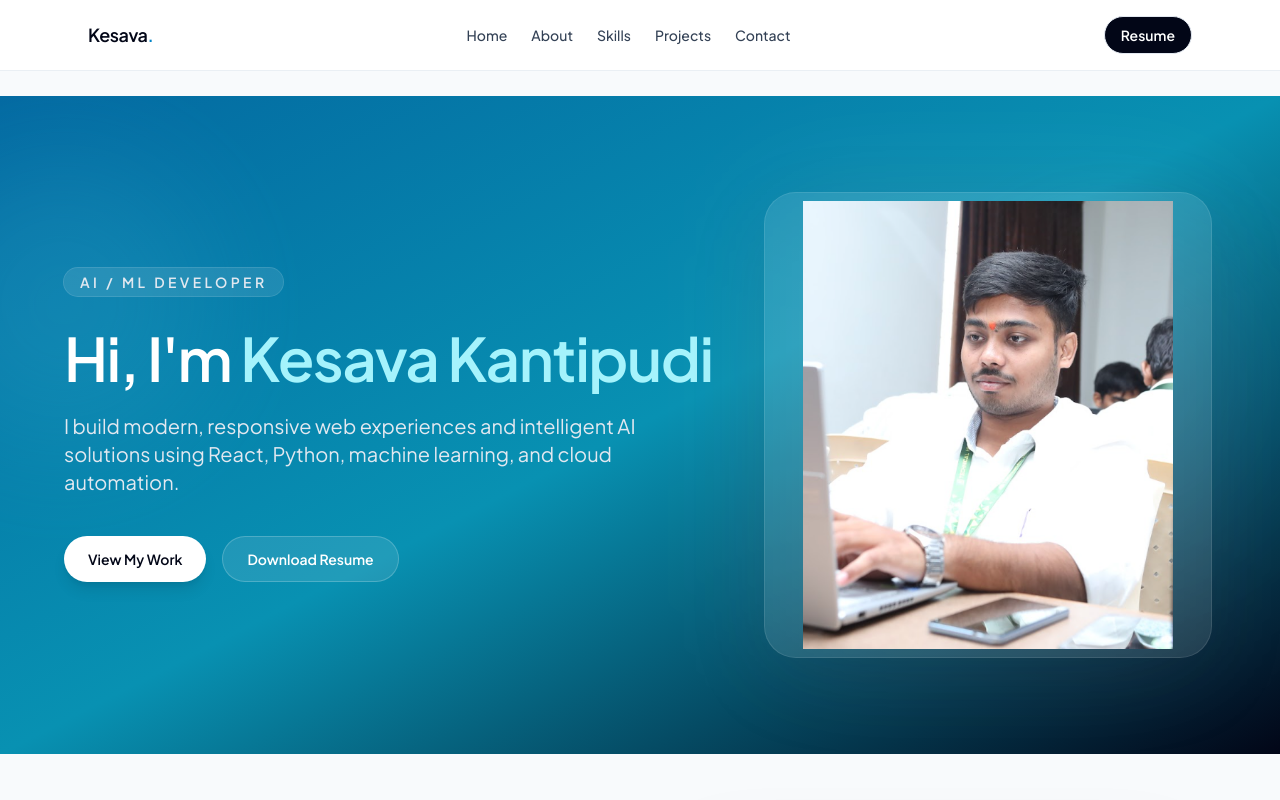
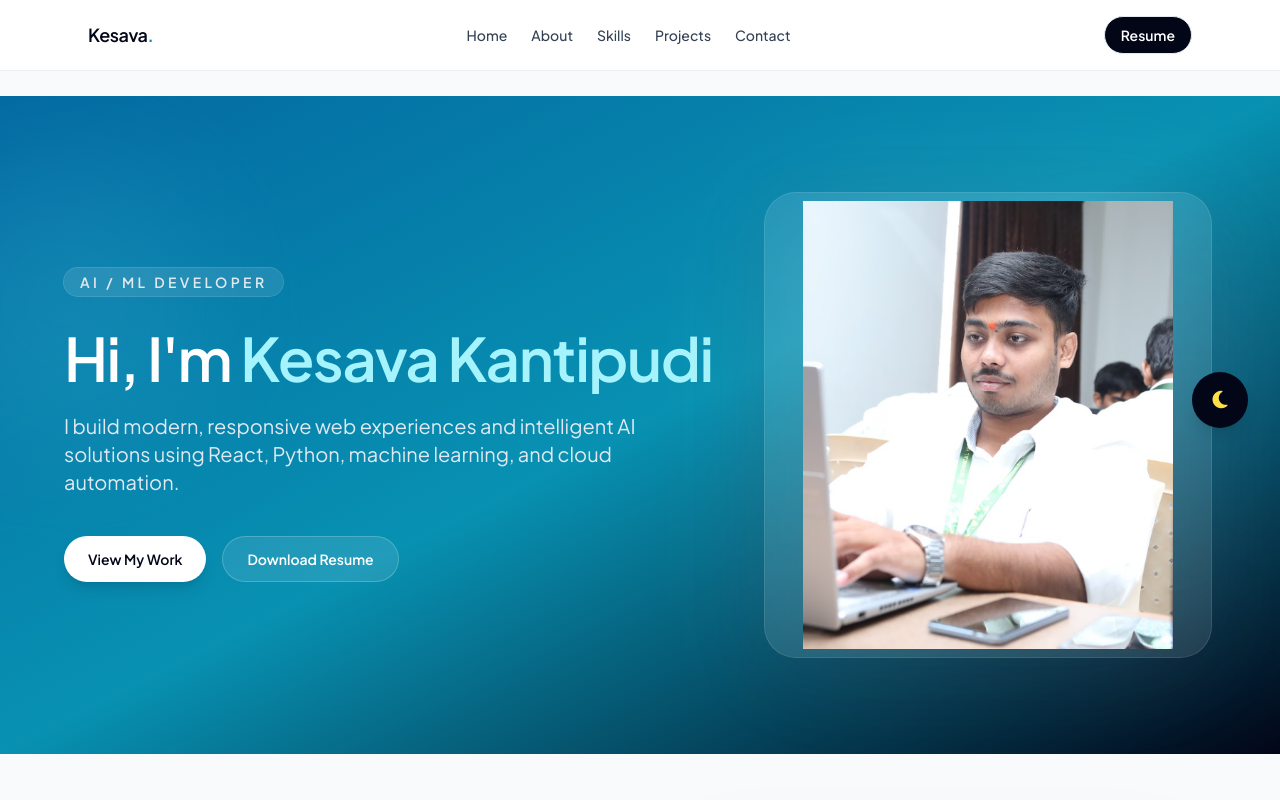
Before and after one commit to kesavakantipudi/KesavaKantipudi-portfolio, a React (Vite) app: page / in a window 1280 px wide. Shown: the top 800 px of the page. Built offline with nearby package versions, Linux system fonts and the light colour scheme; the HTML template or start-up script is replaced by a standard one.

Commit message:
Add dark/light theme toggle button on right side center

```diff
--- a/src/App.jsx
+++ b/src/App.jsx
@@ -81,20 +81,38 @@ const projects = [
 
 export default function App() {
   const [menuOpen, setMenuOpen] = useState(false);
+  const [isDark, setIsDark] = useState(false);
   const { scrollY } = useScroll();
   const parallaxY = useTransform(scrollY, [0, 800], [0, 140]);
 
   return (
-    <div className="min-h-screen bg-slate-50 text-slate-900">
-      <header className="fixed inset-x-0 top-0 z-50 border-b border-slate-200/70 bg-white/95 backdrop-blur-md">
+    <div className={`min-h-screen transition-colors duration-300 ${isDark ? 'bg-slate-950 text-slate-100' : 'bg-slate-50 text-slate-900'}`}>
+      {/* Theme Toggle Button */}
+      <button
+        onClick={() => setIsDark(!isDark)}
+        className={`fixed right-8 top-1/2 -translate-y-1/2 z-40 flex items-center justify-center h-14 w-14 rounded-full transition-all duration-300 shadow-lg ${
+          isDark
+            ? 'bg-sky-600 hover:bg-sky-700 text-white'
+            : 'bg-slate-950 hover:bg-slate-800 text-yellow-300'
+        }`}
+        aria-label="Toggle dark mode"
+        title={isDark ? 'Switch to Light Mode' : 'Switch to Dark Mode'}
+      >
+        {isDark ? (
+          <i className="fas fa-sun text-xl" />
+        ) : (
+          <i className="fas fa-moon text-xl" />
+        )}
+      </button>
+      <header className={`fixed inset-x-0 top-0 z-50 border-b transition-colors duration-300 ${isDark ? 'border-slate-800 bg-slate-950/95 backdrop-blur-md' : 'border-slate-200/70 bg-white/95 backdrop-blur-md'}`}>
         <div className="mx-auto flex max-w-6xl items-center justify-between px-4 py-4 sm:px-6">
-          <a href="#home" className="text-lg font-semibold tracking-tight text-slate-950">
+          <a href="#home" className={`text-lg font-semibold tracking-tight transition-colors duration-300 ${isDark ? 'text-white' : 'text-slate-950'}`}>
             Kesava<span className="text-sky-600">.</span>
           </a>
 
           <nav className="hidden items-center gap-6 md:flex">
             {navLinks.map((link) => (
-              <a key={link.href} href={link.href} className="text-sm font-medium text-slate-700 transition hover:text-slate-950">
+              <a key={link.href} href={link.href} className={`text-sm font-medium transition hover:text-sky-600 ${isDark ? 'text-slate-300 hover:text-slate-100' : 'text-slate-700 hover:text-slate-950'}`}>
                 {link.label}
               </a>
             ))}
@@ -104,14 +122,14 @@ export default function App() {
             <a
               href={resumeUrl}
               download
-              className="hidden rounded-full border border-slate-200 bg-slate-950 px-4 py-2 text-sm font-semibold text-white transition hover:bg-slate-800 md:inline-flex"
+              className={`hidden rounded-full border px-4 py-2 text-sm font-semibold transition md:inline-flex ${isDark ? 'border-sky-600 bg-sky-600 text-white hover:bg-sky-700' : 'border-slate-200 bg-slate-950 text-white hover:bg-slate-800'}`}
             >
               Resume
             </a>
             <button
               type="button"
               aria-label={menuOpen ? 'Close menu' : 'Open menu'}
-              className="inline-flex h-10 w-10 items-center justify-center rounded-full border border-slate-200 bg-white text-slate-900 shadow-sm transition hover:bg-slate-100 md:hidden"
+              className={`inline-flex h-10 w-10 items-center justify-center rounded-full border transition hover:bg-slate-100 md:hidden ${isDark ? 'border-slate-700 bg-slate-900 text-white hover:bg-slate-800' : 'border-slate-200 bg-white text-slate-900 hover:bg-slate-100'}`}
               onClick={() => setMenuOpen((current) => !current)}
             >
               <span className="sr-only">Toggle menu</span>
@@ -121,7 +139,7 @@ export default function App() {
         </div>
 
         <div
-          className={`md:hidden ${menuOpen ? 'opacity-100 visible' : 'pointer-events-none opacity-0 invisible'} absolute inset-x-0 top-full z-40 bg-white/95 px-4 pb-6 pt-4 shadow-2xl shadow-slate-900/10 transition-all duration-300`}
+          className={`md:hidden ${menuOpen ? 'opacity-100 visible' : 'pointer-events-none opacity-0 invisible'} absolute inset-x-0 top-full z-40 px-4 pb-6 pt-4 shadow-2xl shadow-slate-900/10 transition-all duration-300 ${isDark ? 'bg-slate-900/95' : 'bg-white/95'}`}
         >
           <div className="flex flex-col gap-4">
             {navLinks.map((link) => (
@@ -129,7 +147,7 @@ export default function App() {
                 key={link.href}
                 href={link.href}
                 onClick={() => setMenuOpen(false)}
-                className="block rounded-2xl border border-slate-200 bg-slate-50 px-4 py-3 text-base font-medium text-slate-800 transition hover:bg-slate-100"
+                className={`block rounded-2xl border px-4 py-3 text-base font-medium transition hover:bg-opacity-80 ${isDark ? 'border-slate-700 bg-slate-800 text-slate-200' : 'border-slate-200 bg-slate-50 px-4 py-3 text-base font-medium text-slate-800'}`}
               >
                 {link.label}
               </a>
@@ -137,7 +155,7 @@ export default function App() {
             <a
               href={resumeUrl}
               download
-              className="block rounded-2xl bg-slate-950 px-4 py-3 text-base font-semibold text-white transition hover:bg-slate-800"
+              className={`block rounded-2xl px-4 py-3 text-base font-semibold transition ${isDark ? 'bg-sky-600 text-white hover:bg-sky-700' : 'bg-slate-950 text-white hover:bg-slate-800'}`}
             >
               Download Resume
             </a>
@@ -146,7 +164,7 @@ export default function App() {
       </header>
 
       <main className="pt-24">
-        <section id="home" className="relative overflow-hidden bg-gradient-to-br from-sky-700 via-cyan-600 to-slate-950 px-4 py-24 sm:px-6 lg:px-8">
+        <section id="home" className={`relative overflow-hidden px-4 py-24 transition-colors duration-300 sm:px-6 lg:px-8 ${isDark ? 'bg-gradient-to-br from-slate-900 via-slate-800 to-slate-950' : 'bg-gradient-to-br from-sky-700 via-cyan-600 to-slate-950'}`}>
           <motion.div style={{ y: parallaxY }} className="pointer-events-none absolute inset-0 opacity-30">
             <div className="absolute -left-20 top-16 h-72 w-72 rounded-full bg-cyan-300/40 blur-3xl" />
             <div className="absolute right-0 top-32 h-80 w-80 rounded-full bg-sky-400/30 blur-3xl" />
```
